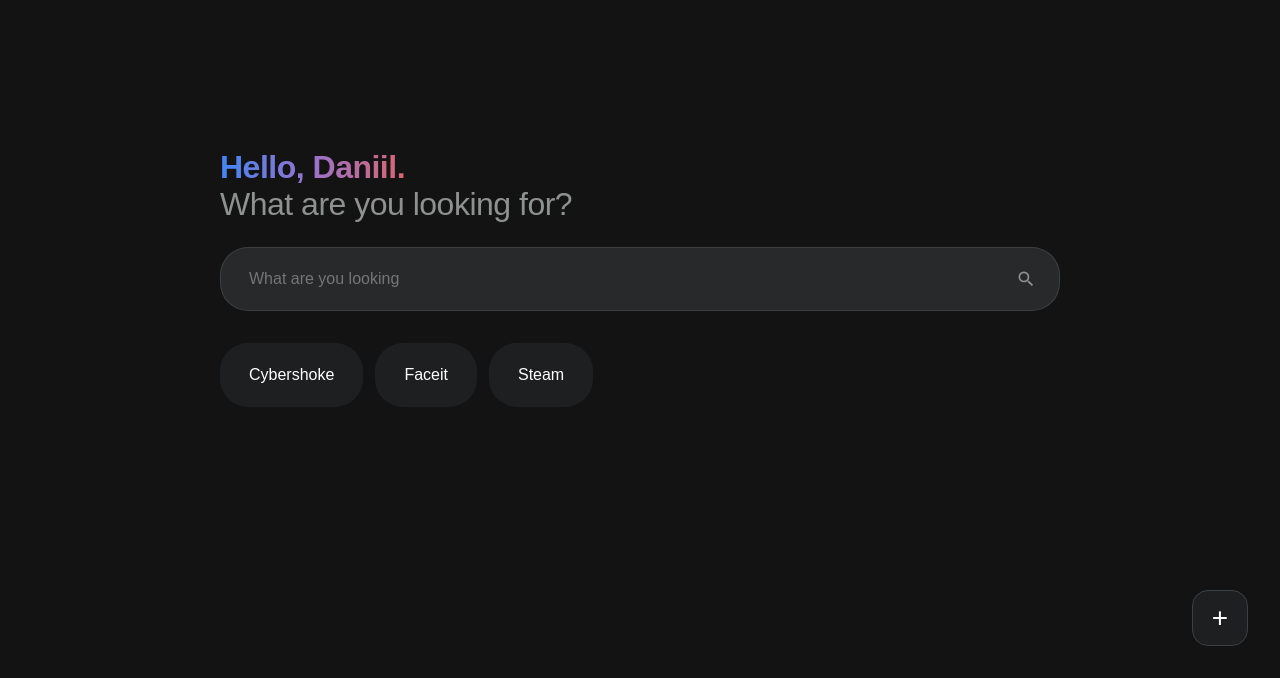
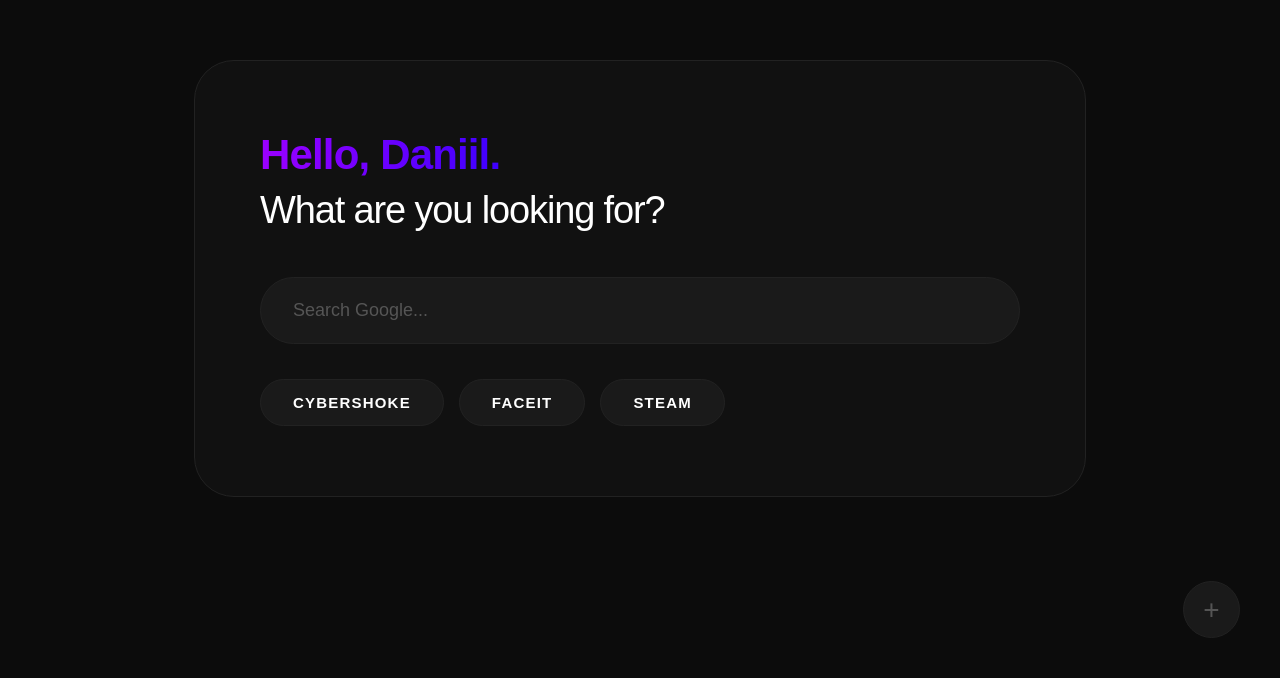
Before and after one commit to qwekee1/Homepage, a plain HTML site: page index.html in a window 1280 px wide. Shown: the part 122-800 px from the top of the page. Drawn offline with Linux system fonts and the light colour scheme; a small style sheet from the web is missing; a web font is replaced by a local one.

Commit message:
Update index.html

```diff
--- a/index.html
+++ b/index.html
@@ -1,309 +1,290 @@
 <!DOCTYPE html>
-<html lang="en">
+<html lang="ru">
 <head>
     <meta charset="UTF-8">
     <meta name="viewport" content="width=device-width, initial-scale=1.0">
-    <title>Steam Home</title>
-    <link rel="stylesheet" href="https://static.tildacdn.com/css/tilda-fonts.css">
+    <title>Steam Homepage</title>
     <style>
+        /* Подключение шрифта Gilroy */
+        @font-face {
+            font-family: 'Gilroy';
+            src: url('https://db.onlinewebfonts.com/t/1dc8ecd8056a0f5aa767ca893f544ca3.woff2') format('woff2');
+            font-weight: 700;
+        }
+        @font-face {
+            font-family: 'Gilroy';
+            src: url('https://db.onlinewebfonts.com/t/2af9a99799980838978589255a004732.woff2') format('woff2');
+            font-weight: 400;
+        }
+
         :root {
-            --bg-color: #131314;
-            --tile-color: #1e1f20; /* Цвет как у поиска */
-            --tile-hover: #28292a;
-            --text-color: #e3e3e3;
-            --sub-text: #8e918f;
-            --font-main: "TildaSans", Arial, sans-serif;
+            --bg-main: #0c0c0c;
+            --card-bg: #111111;
+            --input-bg: #1a1a1a;
+            --border-color: #222222;
+            --text-placeholder: #555555;
+            --gradient: linear-gradient(90deg, #9b00ff 0%, #3e00ff 100%);
         }
 
         body {
+            background-color: var(--bg-main);
+            color: #ffffff;
+            font-family: 'Gilroy', sans-serif;
             margin: 0;
-            padding: 0;
-            background-color: var(--bg-color);
-            font-family: var(--font-main);
-            color: var(--text-color);
             display: flex;
-            flex-direction: column;
+            justify-content: center;
             align-items: center;
-            justify-content: center;
             height: 100vh;
             overflow: hidden;
+            user-select: none;
         }
 
-        .header {
-            width: 100%;
-            max-width: 840px;
-            margin-bottom: 24px;
-            text-align: left;
-            animation: fadeIn 0.8s ease;
+        .card {
+            background-color: var(--card-bg);
+            width: 760px;
+            padding: 70px 65px;
+            border-radius: 40px;
+            border: 1px solid var(--border-color);
         }
 
-        .header h1 {
-            font-size: 32px;
-            margin: 0;
-            font-weight: 600;
-            letter-spacing: -0.5px;
+        h1 {
+            font-size: 42px;
+            font-weight: 700;
+            margin: 0 0 10px 0;
+            background: var(--gradient);
+            -webkit-background-clip: text;
+            -webkit-text-fill-color: transparent;
+            display: inline-block;
+            letter-spacing: -0.02em;
         }
 
-        .header .greeting {
-            background: linear-gradient(90deg, #4285f4, #9b72cb, #d96570);
-            -webkit-background-clip: text;
-            -webkit-text-fill-color: transparent;
+        h2 {
+            font-size: 38px;
+            font-weight: 400;
+            margin: 0 0 45px 0;
+            color: #ffffff;
+            letter-spacing: -0.03em;
         }
 
-        .header .sub {
-            color: var(--sub-text);
-            font-weight: 500;
+        input[type="text"] {
+            width: 100%;
+            background-color: var(--input-bg);
+            border: 1px solid var(--border-color);
+            border-radius: 100px;
+            padding: 22px 32px;
+            color: #ffffff;
+            font-family: 'Gilroy', sans-serif;
+            font-size: 18px;
+            outline: none;
+            box-sizing: border-box;
+            margin-bottom: 35px;
+            transition: border-color 0.2s;
         }
 
-        /* Поиск с лупой */
-        .search-container {
-            width: 100%;
-            max-width: 840px;
-            margin-bottom: 32px;
-            position: relative;
+        input[type="text"]:focus {
+            border-color: #3e00ff;
         }
 
-        .search-box input {
-            width: 100%;
-            padding: 22px 60px 22px 28px; /* Место справа под лупу */
-            border-radius: 28px;
-            border: 1px solid transparent;
-            background: var(--tile-color);
-            color: #fff;
-            font-size: 16px;
-            font-family: var(--font-main);
-            font-weight: 500;
-            outline: none;
-            box-sizing: border-box;
-            transition: all 0.2s ease;
+        input[type="text"]::placeholder {
+            color: var(--text-placeholder);
         }
 
-        .search-box input:focus {
-            background: var(--tile-hover);
-            border-color: rgba(255, 255, 255, 0.1);
+        .tags {
+            display: flex;
+            gap: 15px;
+            flex-wrap: wrap;
         }
 
-        .search-icon {
-            position: absolute;
-            right: 24px;
-            top: 50%;
-            transform: translateY(-50%);
-            width: 20px;
-            height: 20px;
-            fill: var(--sub-text);
-            pointer-events: none;
+        .tag {
+            background-color: var(--input-bg);
+            border: 1px solid var(--border-color);
+            padding: 14px 32px;
+            border-radius: 100px;
+            font-size: 15px;
+            font-weight: 700;
+            color: #ffffff;
+            text-decoration: none;
+            text-transform: uppercase;
+            letter-spacing: 1.2px;
+            cursor: pointer;
+            transition: 0.2s;
         }
 
-        /* Закладки 1:1 как поиск */
-        .bookmarks-grid {
-            display: flex;
-            flex-wrap: wrap;
-            gap: 12px;
-            max-width: 840px;
-            width: 100%;
+        .tag:hover {
+            background-color: #222;
+            border-color: #333;
+            transform: translateY(-2px);
         }
 
-        .bookmark {
-            background: var(--tile-color);
-            padding: 22px 28px; /* Такая же высота и отступы как у поиска */
-            border-radius: 28px; /* Такое же скругление */
+        /* Кнопка плюс */
+        .fab {
+            position: fixed;
+            bottom: 40px;
+            right: 40px;
+            width: 55px;
+            height: 55px;
+            background-color: #1a1a1a;
+            border: 1px solid var(--border-color);
+            border-radius: 50%;
+            display: flex;
+            justify-content: center;
+            align-items: center;
             cursor: pointer;
-            user-select: none;
-            transition: 0.2s;
-            text-decoration: none;
-            color: #fff; /* Цвет текста как в поиске */
-            font-size: 16px; /* Размер шрифта как в поиске */
-            font-weight: 500;
-            border: 1px solid transparent;
-            display: flex;
-            align-items: center;
-            box-sizing: border-box;
-            white-space: nowrap;
+            color: #555;
+            font-size: 28px;
+            transition: 0.3s;
         }
 
-        .bookmark:hover {
-            background: var(--tile-hover);
-            border-color: rgba(255, 255, 255, 0.1);
+        .fab:hover {
+            color: #fff;
+            border-color: #444;
+            transform: rotate(90deg);
         }
 
-        .bookmark.dragging { opacity: 0.2; }
+        /* Компактное контекстное меню */
+        #context-menu {
+            position: absolute;
+            display: none;
+            background: #181818;
+            border: 1px solid #333;
+            border-radius: 10px;
+            padding: 4px 0;
+            z-index: 1000;
+            min-width: 160px;
+            box-shadow: 0 10px 30px rgba(0,0,0,0.6);
+        }
 
-        .add-btn {
-            position: fixed; bottom: 32px; right: 32px; width: 56px; height: 56px;
-            border-radius: 16px; background: #1e1f20; border: 1px solid #3c4043;
-            color: #fff; font-size: 28px; cursor: pointer; transition: 0.3s;
-            display: flex; align-items: center; justify-content: center;
+        #context-menu div {
+            padding: 8px 16px;
+            cursor: pointer;
+            font-size: 14px;
+            color: #ccc;
+            transition: 0.2s;
         }
-        .add-btn:hover { background: #3c4043; transform: scale(1.05); }
 
-        /* Модалка */
-        .modal {
-            display: none; position: fixed; top: 0; left: 0; width: 100%; height: 100%;
-            background: rgba(0,0,0,0.7); z-index: 2000; justify-content: center; align-items: center;
-            backdrop-filter: blur(8px);
+        #context-menu div:hover {
+            background: #252525;
+            color: #9b00ff;
         }
-        .modal-content {
-            background: #28292a; padding: 32px; border-radius: 28px; width: 340px;
-            border: 1px solid #3c4043;
+
+        .menu-sep {
+            height: 1px;
+            background: #262626;
+            margin: 2px 0;
+            padding: 0 !important;
         }
-        .modal-content input {
-            width: 100%; padding: 14px 18px; margin-bottom: 12px; border-radius: 14px;
-            border: 1px solid #3c4043; background: #131314; color: white;
-            font-family: var(--font-main); box-sizing: border-box; outline: none;
-        }
-        .btn-save { background: #fff; color: #000; padding: 10px 24px; border-radius: 20px; border: none; font-weight: 600; cursor: pointer; font-family: inherit; }
-        .btn-cancel { background: transparent; color: var(--sub-text); border: none; cursor: pointer; font-family: inherit; font-weight: 600; }
-
-        #context-menu {
-            position: fixed; display: none; background: #28292a; border-radius: 12px;
-            padding: 8px 0; z-index: 1000; border: 1px solid #3c4043; min-width: 140px;
-        }
-        .menu-item { padding: 10px 20px; cursor: pointer; font-size: 14px; color: #fff; }
-        .menu-item:hover { background: #3c4043; }
-
-        @keyframes fadeIn { from { opacity: 0; } to { opacity: 1; } }
     </style>
 </head>
 <body>
 
-    <div class="header">
-        <h1>
-            <span class="greeting">Hello, Daniil.</span><br>
-            <span class="sub">What are you looking for?</span>
-        </h1>
+    <div class="card">
+        <h1>Hello, Daniil.</h1>
+        <h2>What are you looking for?</h2>
+
+        <input type="text" id="searchInp" placeholder="Search Google..." autocomplete="off">
+
+        <div class="tags" id="bookmarkList">
+            </div>
     </div>
 
-    <div class="search-container">
-        <form action="https://www.google.com/search" method="GET" class="search-box">
-            <input type="text" name="q" placeholder="What are you looking" autocomplete="off" autofocus>
-            <svg class="search-icon" viewBox="0 0 24 24">
-                <path d="M15.5 14h-.79l-.28-.27A6.471 6.471 0 0 0 16 9.5 6.5 6.5 0 1 0 9.5 16c1.61 0 3.09-.59 4.23-1.57l.27.28v.79l5 4.99L20.49 19l-4.99-5zm-6 0C7.01 14 5 11.99 5 9.5S7.01 5 9.5 5 14 7.01 14 9.5 11.99 14 9.5 14z"/>
-            </svg>
-        </form>
-    </div>
-
-    <div class="bookmarks-grid" id="bookmarks-grid"></div>
-
-    <button class="add-btn" onclick="openModal()">+</button>
-
-    <div class="modal" id="modal">
-        <div class="modal-content">
-            <h3 id="modal-title">New Bookmark</h3>
-            <input type="text" id="bm-name" placeholder="Name">
-            <input type="text" id="bm-url" placeholder="URL">
-            <div style="display:flex; justify-content:flex-end; gap:12px; margin-top:8px;">
-                <button class="btn-cancel" onclick="closeModal()">Cancel</button>
-                <button class="btn-save" onclick="saveForm()">Save</button>
-            </div>
-        </div>
-    </div>
+    <div class="fab" onclick="addBookmark()">+</div>
 
     <div id="context-menu">
-        <div class="menu-item" onclick="openModal(true)">Edit</div>
-        <div class="menu-item" onclick="deleteBookmark()">Delete</div>
+        <div onclick="editBookmark()">Edit Bookmark</div>
+        <div class="menu-sep"></div>
+        <div onclick="deleteBookmark()" style="color: #ff4b4b;">Delete Bookmark</div>
     </div>
 
     <script>
-        const grid = document.getElementById('bookmarks-grid');
-        const modal = document.getElementById('modal');
-        const contextMenu = document.getElementById('context-menu');
+        const searchInp = document.getElementById('searchInp');
+        const bookmarkList = document.getElementById('bookmarkList');
+        const ctxMenu = document.getElementById('context-menu');
+        let selectedIdx = null;
 
-        let bookmarks = JSON.parse(localStorage.getItem('steam-bookmarks')) || [
+        // 1. Логика поиска Google
+        searchInp.addEventListener('keypress', (e) => {
+            if (e.key === 'Enter' && searchInp.value.trim() !== "") {
+                window.location.href = `https://www.google.com/search?q=${encodeURIComponent(searchInp.value)}`;
+            }
+        });
+
+        // 2. Управление данными закладок
+        let bookmarks = JSON.parse(localStorage.getItem('my_bookmarks')) || [
             { name: 'Cybershoke', url: 'https://cybershoke.net' },
             { name: 'Faceit', url: 'https://faceit.com' },
-            { name: 'Steam', url: 'https://steampowered.com' }
+            { name: 'Steam', url: 'https://store.steampowered.com' }
         ];
 
-        let currentIdx = null;
-        let isEditing = false;
+        // Отрисовка списка
+        function render() {
+            bookmarkList.innerHTML = '';
+            bookmarks.forEach((bm, index) => {
+                const a = document.createElement('a');
+                a.className = 'tag';
+                a.innerText = bm.name;
+                a.href = bm.url;
+                // Steam Browser часто открывает ссылки в том же окне,
+                // если нужно в новом — добавьте a.target = "_blank";
 
-        function render() {
-            grid.innerHTML = '';
-            bookmarks.forEach((bm, i) => {
-                const a = document.createElement('a');
-                a.className = 'bookmark';
-                a.href = bm.url;
-                a.textContent = bm.name;
-                a.draggable = true;
-
+                // Обработка правой кнопки мыши
                 a.oncontextmenu = (e) => {
                     e.preventDefault();
-                    currentIdx = i;
-                    contextMenu.style.display = 'block';
-                    contextMenu.style.left = e.pageX + 'px';
-                    contextMenu.style.top = e.pageY + 'px';
+                    showCtx(e, index);
                 };
-
-                a.ondragstart = () => a.classList.add('dragging');
-                a.ondragend = () => a.classList.remove('dragging');
-
-                grid.appendChild(a);
+                bookmarkList.appendChild(a);
             });
+            localStorage.setItem('my_bookmarks', JSON.stringify(bookmarks));
         }
 
-        function openModal(edit = false) {
-            isEditing = edit;
-            document.getElementById('modal-title').textContent = edit ? 'Edit Bookmark' : 'New Bookmark';
-            if(edit) {
-                document.getElementById('bm-name').value = bookmarks[currentIdx].name;
-                document.getElementById('bm-url').value = bookmarks[currentIdx].url;
-            } else {
-                document.getElementById('bm-name').value = '';
-                document.getElementById('bm-url').value = '';
-            }
-            modal.style.display = 'flex';
-            contextMenu.style.display = 'none';
-        }
-
-        function closeModal() { modal.style.display = 'none'; }
-
-        function saveForm() {
-            const name = document.getElementById('bm-name').value.trim();
-            let url = document.getElementById('bm-url').value.trim();
-            if(name && url) {
-                if (!url.startsWith('http')) url = 'https://' + url;
-                if(isEditing) bookmarks[currentIdx] = { name, url };
-                else bookmarks.push({ name, url });
-                localStorage.setItem('steam-bookmarks', JSON.stringify(bookmarks));
+        // Добавление
+        function addBookmark() {
+            const name = prompt("Название сайта:");
+            const url = prompt("URL адрес (с https://):", "https://");
+            if (name && url) {
+                bookmarks.push({ name, url });
                 render();
-                closeModal();
             }
         }
 
-        function deleteBookmark() {
-            if (currentIdx !== null) {
-                bookmarks.splice(currentIdx, 1);
-                localStorage.setItem('steam-bookmarks', JSON.stringify(bookmarks));
-                render();
-                contextMenu.style.display = 'none';
-            }
+        // Вызов контекстного меню
+        function showCtx(e, index) {
+            selectedIdx = index;
+            ctxMenu.style.display = 'block';
+            ctxMenu.style.left = e.pageX + 'px';
+            ctxMenu.style.top = e.pageY + 'px';
         }
 
-        grid.ondragover = e => {
-            e.preventDefault();
-            const draggingItem = document.querySelector('.dragging');
-            if (!draggingItem) return;
-            const siblings = [...grid.querySelectorAll('.bookmark:not(.dragging)')];
-            const next = siblings.find(s => {
-                const box = s.getBoundingClientRect();
-                return e.clientX <= box.left + box.width/2 && e.clientY <= box.top + box.height/2;
-            });
-            grid.insertBefore(draggingItem, next || null);
-        };
+        // Редактирование
+        function editBookmark() {
+            if (selectedIdx !== null) {
+                const current = bookmarks[selectedIdx];
+                const newName = prompt("Изменить название:", current.name);
+                const newUrl = prompt("Изменить URL:", current.url);
 
-        grid.ondragend = () => {
-            bookmarks = [...grid.querySelectorAll('.bookmark')].map(el => ({
-                name: el.textContent,
-                url: el.href
-            }));
-            localStorage.setItem('steam-bookmarks', JSON.stringify(bookmarks));
-        };
+                if (newName && newUrl) {
+                    bookmarks[selectedIdx] = { name: newName, url: newUrl };
+                    render();
+                }
+            }
+            ctxMenu.style.display = 'none';
+        }
 
-        window.onclick = (e) => {
-            if(e.target == modal) closeModal();
-            if(!contextMenu.contains(e.target)) contextMenu.style.display = 'none';
-        };
+        // Удаление
+        function deleteBookmark() {
+            if (selectedIdx !== null) {
+                if(confirm(`Удалить закладку ${bookmarks[selectedIdx].name}?`)) {
+                    bookmarks.splice(selectedIdx, 1);
+                    render();
+                }
+            }
+            ctxMenu.style.display = 'none';
+        }
 
+        // Закрытие меню при клике в любое место или нажатии Esc
+        window.onclick = () => ctxMenu.style.display = 'none';
+        window.onkeydown = (e) => { if(e.key === "Escape") ctxMenu.style.display = 'none'; };
+
+        // Инициализация
         render();
     </script>
 </body>
```
